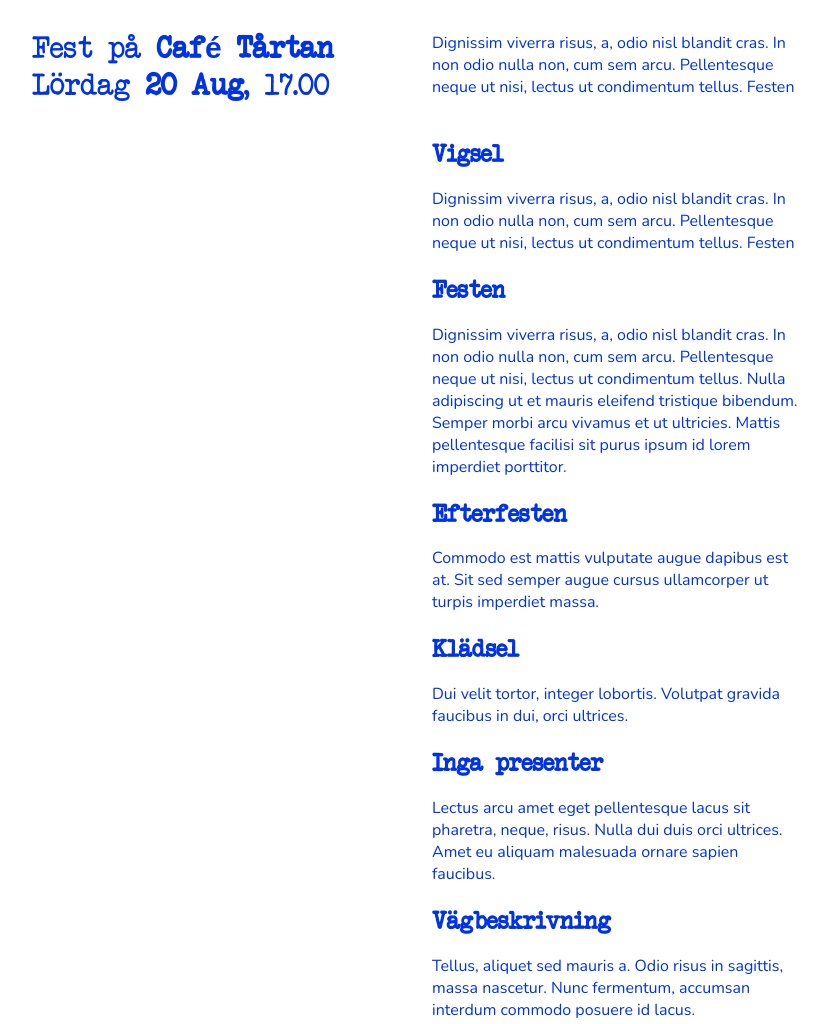
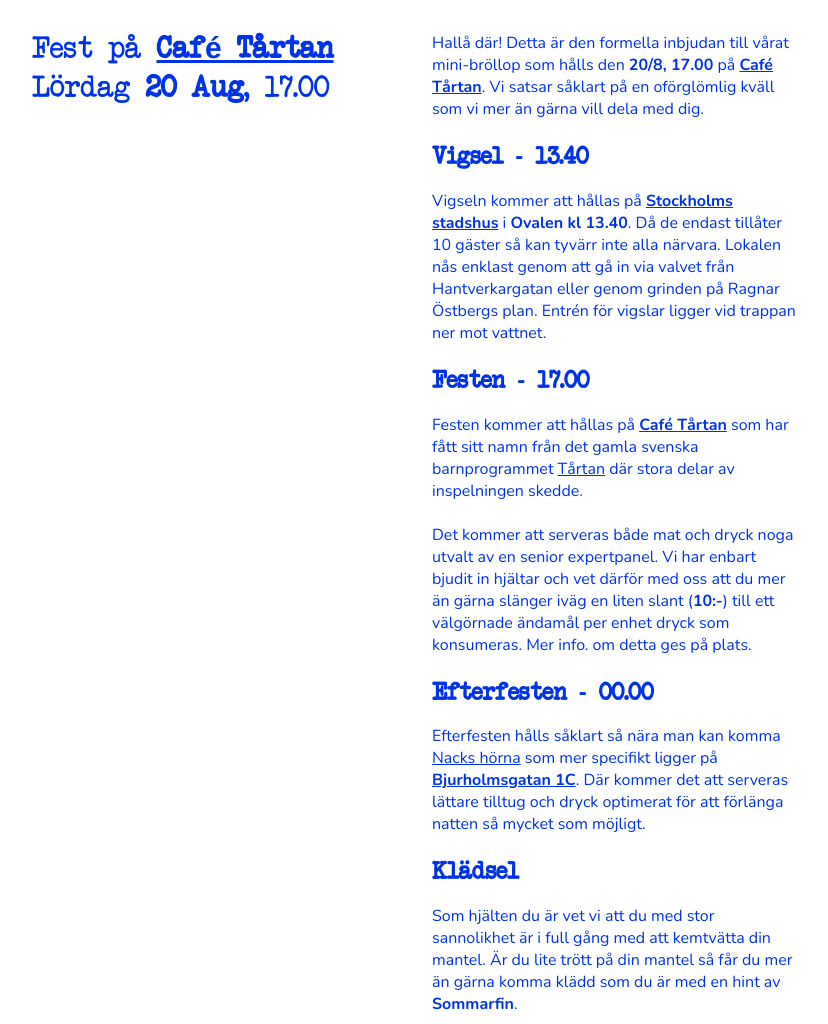
Before and after one commit to SamirChaabi/festpatartan, a plain HTML site: page index.html in a window 1280 px wide. Shown: the part 540-1564 px from the top of the page, without its empty margins (224-1052 px from the left). Drawn offline with Linux system fonts and the light colour scheme.

Commit message:
update text

```diff
--- a/index.html
+++ b/index.html
@@ -7,10 +7,7 @@
     <meta name="”robots”" content="”noindex”" />
     <meta property="og:title" content="Fest på Tårtan" />
     <meta property="og:url" content="https://www.festpatartan.se/" />
-    <meta
-      property="og:description"
-      content="Fest på Tårtan"
-    />
+    <meta property="og:description" content="Fest på Tårtan" />
     <meta
       property="og:image"
       content="https://www.festpatartan.se/assets/images/Optimized-Samir_Och_Felicia_Gifter_Sig-min.png"
@@ -25,7 +22,14 @@
       <section class="content header">
         <div class="header-text">
           <div>
-            <h1>Fest på <b>Café Tårtan</b></h1>
+            <h1>
+              Fest på
+              <b>
+                <a href="https://goo.gl/maps/wSxMP3RgA37LRJoV7" target="_blank"
+                  >Café Tårtan</a
+                ></b
+              >
+            </h1>
           </div>
           <div>
             <h1>Lördag <b>20 Aug</b>, 17.00</h1>
@@ -33,9 +37,12 @@
         </div>
         <div>
           <p>
-            Dignissim viverra risus, a, odio nisl blandit cras. In non odio
-            nulla non, cum sem arcu. Pellentesque neque ut nisi, lectus ut
-            condimentum tellus. Festen
+            Hallå där! Detta är den formella inbjudan till vårat mini-bröllop
+            som hålls den <b>20/8, 17.00</b> på
+            <a href="https://goo.gl/maps/wSxMP3RgA37LRJoV7" target="_blank"
+              ><b>Café Tårtan</b></a
+            >. Vi satsar såklart på en oförglömlig kväll som vi mer än gärna
+            vill dela med dig.
           </p>
         </div>
       </section>
@@ -43,44 +50,72 @@
         <div class="filler"></div>
         <div>
           <div>
-            <h2>Vigsel</h2>
+            <h2>Vigsel - 13.40</h2>
             <p>
-              Dignissim viverra risus, a, odio nisl blandit cras. In non odio
-              nulla non, cum sem arcu. Pellentesque neque ut nisi, lectus ut
-              condimentum tellus. Festen
+              Vigseln kommer att hållas på
+              <a href="https://goo.gl/maps/gZNdy9yK9RKDpX8A9" target="_blank"
+                ><b>Stockholms stadshus</b></a
+              >
+              i <b>Ovalen kl 13.40</b>. Då de endast tillåter 10 gäster så kan
+              tyvärr inte alla närvara. Lokalen nås enklast genom att gå in via
+              valvet från Hantverkargatan eller genom grinden på Ragnar Östbergs
+              plan. Entrén för vigslar ligger vid trappan ner mot vattnet.
             </p>
           </div>
           <div>
-            <h2>Festen</h2>
+            <h2>Festen - 17.00</h2>
             <p>
-              Dignissim viverra risus, a, odio nisl blandit cras. In non odio
-              nulla non, cum sem arcu. Pellentesque neque ut nisi, lectus ut
-              condimentum tellus. Nulla adipiscing ut et mauris eleifend
-              tristique bibendum. Semper morbi arcu vivamus et ut ultricies.
-              Mattis pellentesque facilisi sit purus ipsum id lorem imperdiet
-              porttitor.
+              Festen kommer att hållas på
+              <a href="https://goo.gl/maps/wSxMP3RgA37LRJoV7" target="_blank"
+                ><b>Café Tårtan</b></a
+              >
+              som har fått sitt namn från det gamla svenska barnprogrammet
+              <a
+                href="https://sv.wikipedia.org/wiki/T%C3%A5rtan"
+                target="_blank"
+                >Tårtan</a
+              >
+              där stora delar av inspelningen skedde.<br /><br />
+              Det kommer att serveras både mat och dryck noga utvalt av en
+              senior expertpanel. Vi har enbart bjudit in hjältar och vet därför
+              med oss att du mer än gärna slänger iväg en liten slant
+              (<b>10:-</b>) till ett välgörnade ändamål per enhet dryck som
+              konsumeras. Mer info. om detta ges på plats.
             </p>
           </div>
           <div>
-            <h2>Efterfesten</h2>
+            <h2>Efterfesten - 00.00</h2>
             <p>
-              Commodo est mattis vulputate augue dapibus est at. Sit sed semper
-              augue cursus ullamcorper ut turpis imperdiet massa.
+              Efterfesten hålls såklart så nära man kan komma
+              <a
+                href="https://sv.wikipedia.org/wiki/Nackas_h%C3%B6rna"
+                target="_blank"
+                >Nacks hörna</a
+              >
+              som mer specifikt ligger på
+              <a href="https://goo.gl/maps/RBFjwnhrdgGaEXuVA" target="_blank"
+                ><b>Bjurholmsgatan 1C</b></a
+              >. Där kommer det att serveras lättare tilltug och dryck optimerat
+              för att förlänga natten så mycket som möjligt.
             </p>
           </div>
           <div>
             <h2>Klädsel</h2>
             <p>
-              Dui velit tortor, integer lobortis. Volutpat gravida faucibus in
-              dui, orci ultrices.
+              Som hjälten du är vet vi att du med stor sannolikhet är i full
+              gång med att kemtvätta din mantel. Är du lite trött på din mantel
+              så får du mer än gärna komma klädd som du är med en hint av
+              <b>Sommarfin</b>.
             </p>
           </div>
           <div>
             <h2>Inga presenter</h2>
             <p>
-              Lectus arcu amet eget pellentesque lacus sit pharetra, neque,
-              risus. Nulla dui duis orci ultrices. Amet eu aliquam malesuada
-              ornare sapien faucibus.
+              Den absolut finaste presenten du kan ta med dig är ett
+              <b>glatt humör</b> och det är genuint det enda vi vill att du ska
+              ta med dig. Om du mot förmodan är lite utav en rebell så finns det
+              omständigheter där vi accepterar något litet som skulle förgylla
+              din kväll att få ge bort.
             </p>
           </div>
           <div>
--- a/style.css
+++ b/style.css
@@ -3,6 +3,19 @@
   font-family: "Nunito", Helvetica, sans-serif;
   margin: 0 0 64px 0;
 }
+
+a {
+  color: rgb(0, 50, 230);
+}
+
+b {
+  font-family: "Nunito-Bold", Helvetica, sans-serif;
+}
+
+h1 b {
+  font-family: "atwriter", Helvetica, sans-serif;
+}
+
 .wrapper {
   align-items: center;
   display: flex;
@@ -17,7 +30,7 @@
 }
 
 .content.header {
-  margin-top:48px;
+  margin-top: 48px;
 }
 
 .content.header p {
@@ -74,6 +87,11 @@
   src: url("./assets/fonts/Nunito-VariableFont_wght.ttf") format("truetype"); /* Safari, Android, iOS */
 }
 
+@font-face {
+  font-family: "Nunito-Bold";
+  src: url("./assets/fonts/Nunito-Bold.ttf") format("truetype"); /* Safari, Android, iOS */
+}
+
 @media only screen and (max-width: 600px) {
   .content.header {
     flex-direction: column;
```
Also changed, not shown: assets/fonts/Nunito-Bold.ttf (added).
